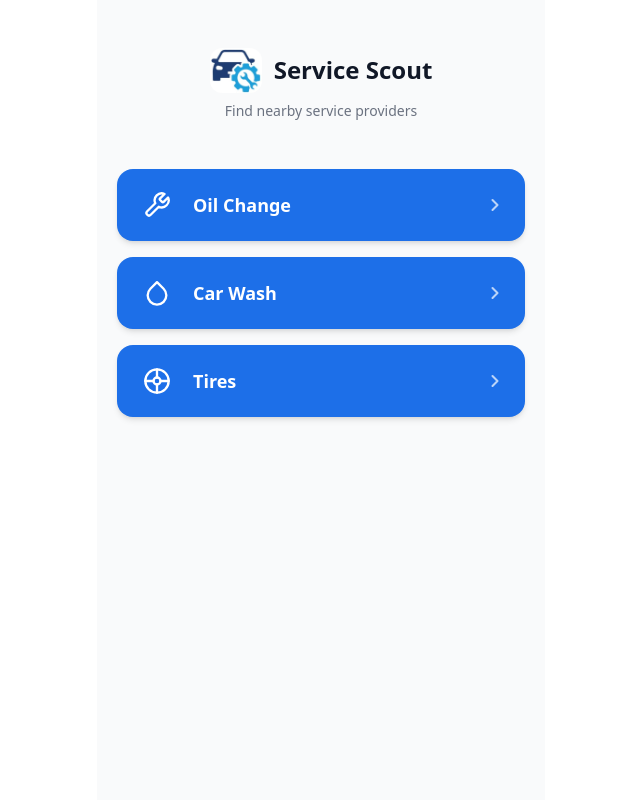
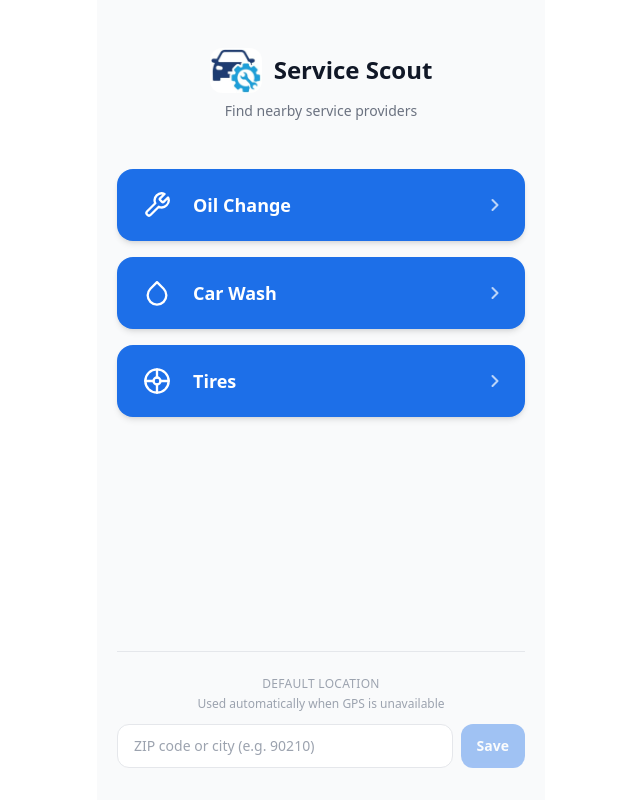
Before and after one commit to halliday2026/service_scout, a React (Vite) app: page / in a window 1280 px wide. Shown: the whole page, without its empty margins (319-959 px from the left). Built offline with nearby package versions, Linux system fonts and the light colour scheme.

Commit message:
Default zip code bug fixes

```diff
--- a/src/App.jsx
+++ b/src/App.jsx
@@ -9,7 +9,9 @@ const initialState = {
   screen: 'home',
   selectedService: null,
   locationState: 'idle',   // 'idle' | 'requesting' | 'granted' | 'denied' | 'error'
+  locationDeniedReason: null, // 'permission' | 'unavailable'
   userCoords: null,
+  defaultLocation: localStorage.getItem('defaultLocation') ?? '',
   manualInput: '',
   pendingGeocode: false,
   providers: [],
@@ -29,13 +31,18 @@ function reducer(state, action) {
         providers: [],
         error: null,
         sortBy: 'distance',
-        // Reuse cached coords if already granted; otherwise re-request
+        locationDeniedReason: null,
         locationState: state.userCoords ? 'granted' : 'requesting',
       }
     case 'LOCATION_GRANTED':
-      return { ...state, locationState: 'granted', userCoords: action.payload }
+      return { ...state, locationState: 'granted', userCoords: action.payload, locationDeniedReason: null }
     case 'LOCATION_DENIED':
-      return { ...state, locationState: 'denied' }
+      return { ...state, locationState: 'denied', locationDeniedReason: action.payload ?? 'unavailable' }
+    case 'USE_DEFAULT_LOCATION':
+      // Auto-geocode the saved default location instead of showing the manual input
+      return { ...state, locationState: 'idle', manualInput: state.defaultLocation, pendingGeocode: true }
+    case 'SET_DEFAULT_LOCATION':
+      return { ...state, defaultLocation: action.payload }
     case 'PROVIDERS_LOADING':
       return { ...state, loadingProviders: true, error: null }
     case 'PROVIDERS_LOADED':
@@ -51,7 +58,7 @@ function reducer(state, action) {
     case 'SET_SORT':
       return { ...state, sortBy: action.payload }
     case 'GO_HOME':
-      return { ...initialState, userCoords: state.userCoords, isOffline: state.isOffline }
+      return { ...initialState, defaultLocation: state.defaultLocation, userCoords: state.userCoords, isOffline: state.isOffline }
     case 'SET_OFFLINE':
       return { ...state, isOffline: action.payload }
     default:
@@ -61,6 +68,11 @@ function reducer(state, action) {
 
 export default function App() {
   const [state, dispatch] = useReducer(reducer, initialState)
+
+  // Persist default location to localStorage whenever it changes
+  useEffect(() => {
+    localStorage.setItem('defaultLocation', state.defaultLocation)
+  }, [state.defaultLocation])
 
   // Offline detection
   useEffect(() => {
@@ -75,15 +87,34 @@ export default function App() {
     }
   }, [])
 
-  // GPS location request
+  // When GPS is denied, auto-use the saved default location if one exists —
+  // skips the manual ZIP fallback input entirely
   useEffect(() => {
-    if (state.locationState !== 'requesting') return
-    getCurrentPosition()
+    if (state.locationState !== 'denied') return
+    if (!state.defaultLocation) return
+    dispatch({ type: 'USE_DEFAULT_LOCATION' })
+  }, [state.locationState, state.defaultLocation])
+
+  // Service selection — GPS is called synchronously from the tap handler (not a useEffect)
+  // so it stays within iOS Safari's user-gesture context
+  const handleSelectService = (service) => {
+    if (state.userCoords) {
+      dispatch({ type: 'SELECT_SERVICE', payload: service })
+      return
+    }
+
+    const gpsPromise = getCurrentPosition()
+    dispatch({ type: 'SELECT_SERVICE', payload: service })
+
+    gpsPromise
       .then((coords) => dispatch({ type: 'LOCATION_GRANTED', payload: coords }))
-      .catch(() => dispatch({ type: 'LOCATION_DENIED' }))
-  }, [state.locationState])
+      .catch((err) => dispatch({
+        type: 'LOCATION_DENIED',
+        payload: err?.code === 1 ? 'permission' : 'unavailable',
+      }))
+  }
 
-  // Manual geocode
+  // Manual geocode (ZIP fallback input or auto-triggered from default location)
   useEffect(() => {
     if (!state.pendingGeocode) return
     dispatch({ type: 'GEOCODE_STARTED' })
@@ -105,8 +136,10 @@ export default function App() {
     <AppShell isOffline={state.isOffline}>
       {state.screen === 'home' && (
         <HomeScreen
-          onSelectService={(service) => dispatch({ type: 'SELECT_SERVICE', payload: service })}
+          onSelectService={handleSelectService}
           isOffline={state.isOffline}
+          defaultLocation={state.defaultLocation}
+          onSaveDefaultLocation={(loc) => dispatch({ type: 'SET_DEFAULT_LOCATION', payload: loc })}
         />
       )}
       {state.screen === 'results' && (
--- a/src/components/screens/HomeScreen.jsx
+++ b/src/components/screens/HomeScreen.jsx
@@ -1,3 +1,4 @@
+import { useState } from 'react'
 import AppLogo from '../ui/AppLogo'
 import ServiceButton from '../ui/ServiceButton'
 
@@ -36,7 +37,53 @@ const SERVICES = [
   { id: 'tires',     label: 'Tires',      icon: <TireIcon /> },
 ]
 
-export default function HomeScreen({ onSelectService, isOffline }) {
+function DefaultLocationInput({ value, onSave }) {
+  const [draft, setDraft]   = useState(value)
+  const [saved, setSaved]   = useState(false)
+
+  function handleSave() {
+    const trimmed = draft.trim()
+    if (!trimmed) return
+    onSave(trimmed)
+    setSaved(true)
+    setTimeout(() => setSaved(false), 2000)
+  }
+
+  function handleKeyDown(e) {
+    if (e.key === 'Enter') handleSave()
+  }
+
+  return (
+    <div className="w-full pt-6 border-t border-gray-200 mt-auto">
+      <p className="text-xs text-gray-400 font-medium uppercase tracking-wide text-center mb-1">
+        Default location
+      </p>
+      <p className="text-xs text-gray-400 text-center mb-3">
+        Used automatically when GPS is unavailable
+      </p>
+      <div className="flex gap-2">
+        <input
+          type="text"
+          value={draft}
+          onChange={(e) => setDraft(e.target.value)}
+          onKeyDown={handleKeyDown}
+          placeholder="ZIP code or city (e.g. 90210)"
+          className="flex-1 border border-gray-200 rounded-xl px-4 py-2.5 text-sm text-gray-700 min-h-[44px] focus:outline-none focus:ring-2 focus:ring-brand focus:border-transparent bg-white"
+          autoComplete="postal-code"
+        />
+        <button
+          onClick={handleSave}
+          disabled={!draft.trim() || draft.trim() === value}
+          className="bg-brand text-white px-4 rounded-xl min-h-[44px] text-sm font-semibold disabled:opacity-40 transition-colors min-w-[60px]"
+        >
+          {saved ? '✓' : 'Save'}
+        </button>
+      </div>
+    </div>
+  )
+}
+
+export default function HomeScreen({ onSelectService, isOffline, defaultLocation, onSaveDefaultLocation }) {
   return (
     <div className="flex flex-col items-center px-5 pt-12 pb-8 min-h-screen">
       <div className="flex items-center gap-3 mb-2">
@@ -62,6 +109,10 @@ export default function HomeScreen({ onSelectService, isOffline }) {
           You're offline. Connect to the internet to find services.
         </p>
       )}
+
+      <div className="w-full mt-auto pt-8">
+        <DefaultLocationInput value={defaultLocation} onSave={onSaveDefaultLocation} />
+      </div>
     </div>
   )
 }
--- a/src/components/screens/ResultsScreen.jsx
+++ b/src/components/screens/ResultsScreen.jsx
@@ -13,7 +13,7 @@ const SERVICE_LABELS = {
 
 export default function ResultsScreen({ state, dispatch }) {
   const {
-    selectedService, locationState, loadingProviders,
+    selectedService, locationState, locationDeniedReason, loadingProviders,
     providers, sortBy, error, isOffline, manualInput, pendingGeocode,
   } = state
 
@@ -68,6 +68,7 @@ export default function ResultsScreen({ state, dispatch }) {
             onChange={(v) => dispatch({ type: 'SET_MANUAL_INPUT', payload: v })}
             onSubmit={() => dispatch({ type: 'SUBMIT_MANUAL' })}
             loading={pendingGeocode}
+            deniedReason={locationDeniedReason}
           />
         )}
 
--- a/src/components/ui/ZipFallbackInput.jsx
+++ b/src/components/ui/ZipFallbackInput.jsx
@@ -1,4 +1,17 @@
-export default function ZipFallbackInput({ value, onChange, onSubmit, loading }) {
+const MESSAGES = {
+  permission: {
+    title: 'Location access was denied',
+    body: 'To use your GPS location, go to Settings → Privacy & Security → Location Services and enable it for Safari (or Service Scout if installed). Or enter your location below.',
+  },
+  unavailable: {
+    title: 'Could not get your location',
+    body: 'Enter your ZIP code or city to find providers near you.',
+  },
+}
+
+export default function ZipFallbackInput({ value, onChange, onSubmit, loading, deniedReason }) {
+  const msg = MESSAGES[deniedReason] ?? MESSAGES.unavailable
+
   function handleSubmit(e) {
     e.preventDefault()
     if (!value.trim()) return
@@ -7,16 +20,14 @@ export default function ZipFallbackInput({ value, onChange, onSubmit, loading })
 
   return (
     <div className="py-6 px-2">
-      <p className="text-gray-600 text-sm font-medium text-center mb-1">Location access was denied</p>
-      <p className="text-gray-500 text-sm text-center mb-6">
-        Enter your ZIP code or city to find providers near you.
-      </p>
+      <p className="text-gray-600 text-sm font-medium text-center mb-1">{msg.title}</p>
+      <p className="text-gray-500 text-sm text-center mb-6">{msg.body}</p>
       <form onSubmit={handleSubmit} className="flex flex-col gap-3">
         <input
           type="text"
           value={value}
           onChange={(e) => onChange(e.target.value)}
-          placeholder="ZIP code or city (e.g. 91786)"
+          placeholder="ZIP code or city (e.g. 90210)"
           className="w-full border border-gray-300 rounded-xl px-4 py-3 text-gray-900 min-h-[44px] focus:outline-none focus:ring-2 focus:ring-brand focus:border-transparent"
           autoComplete="postal-code"
           disabled={loading}
```
Also changed, not shown: screenshots/home-default-location.png (added).
